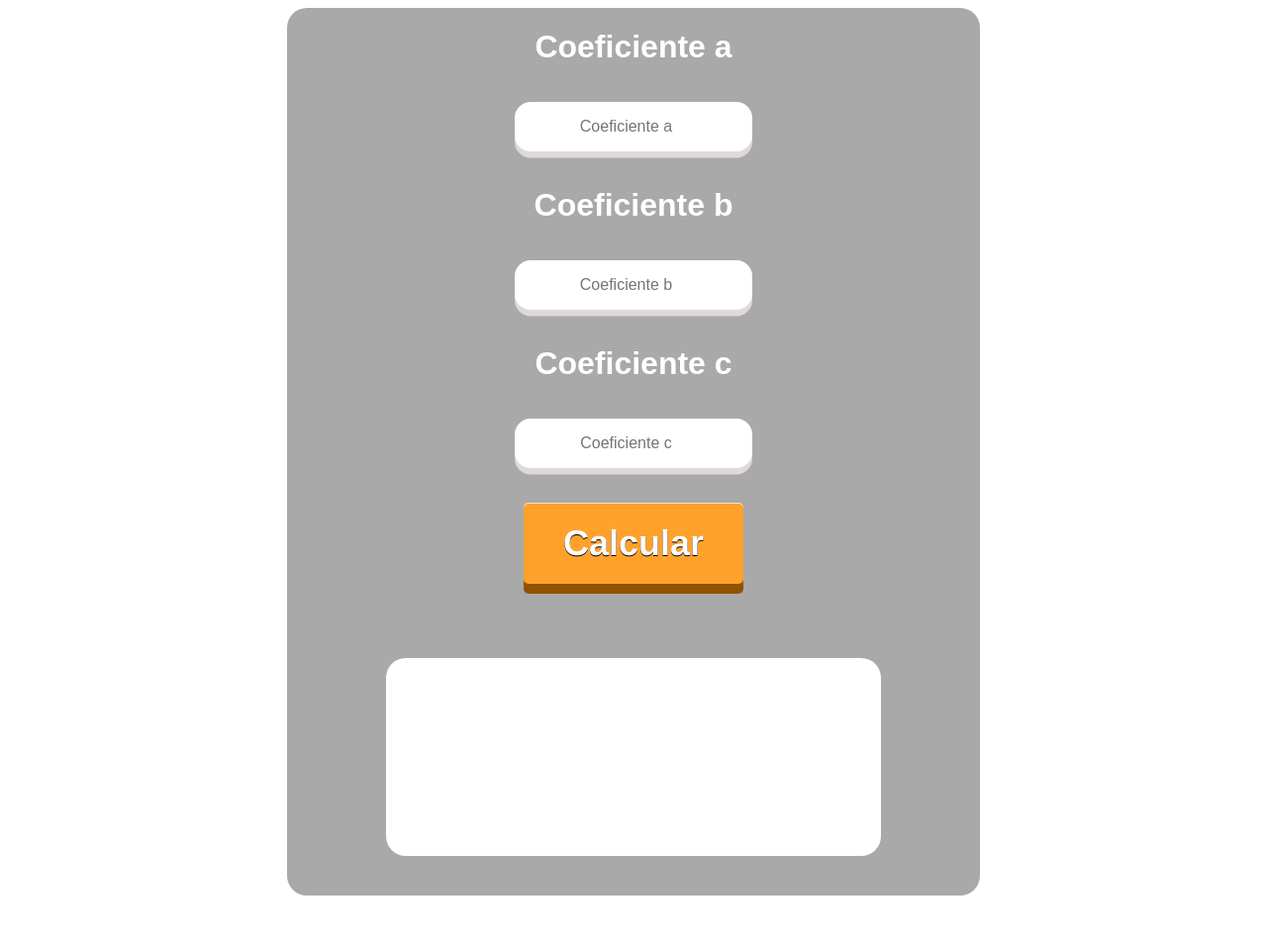
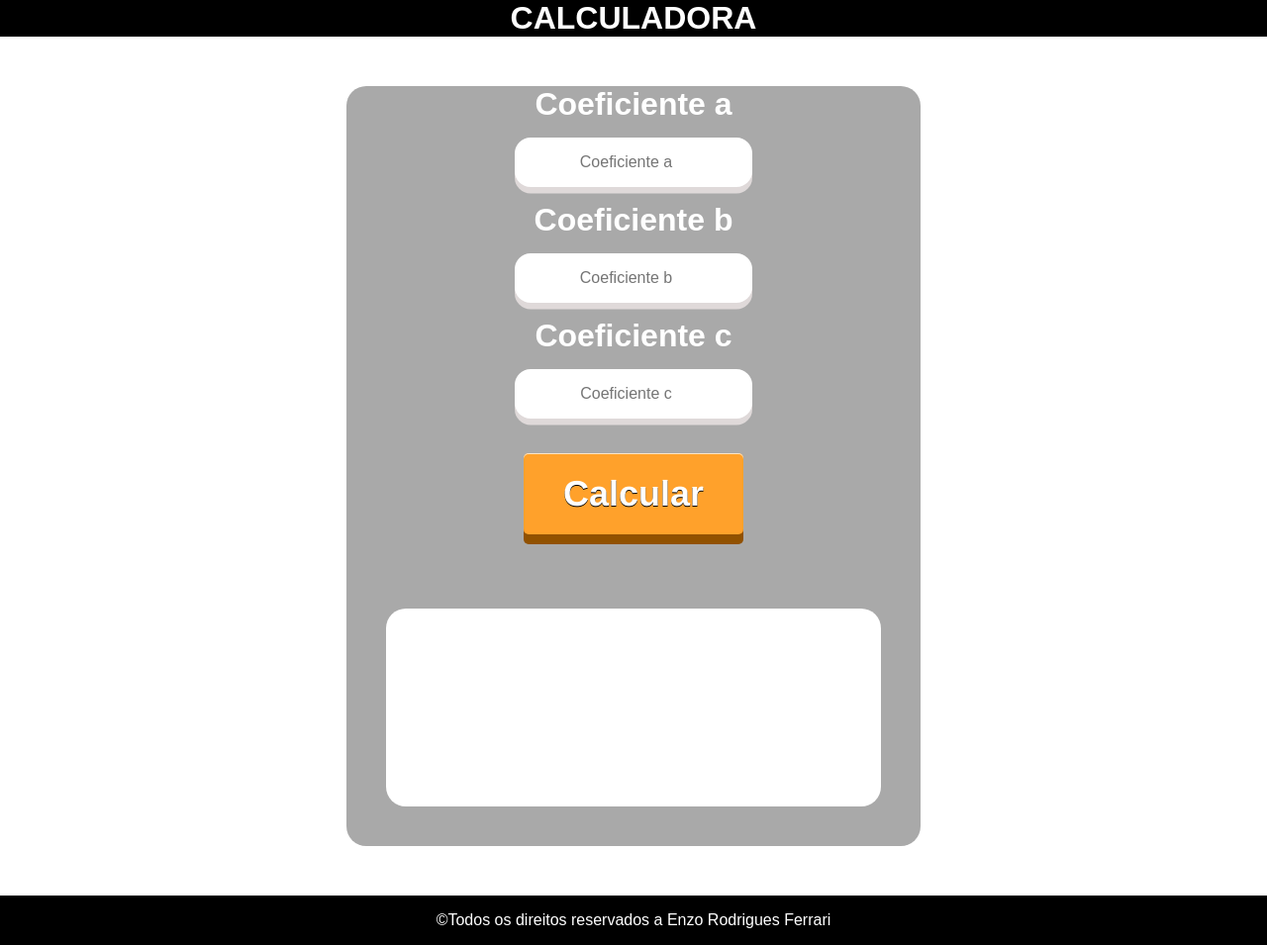
Before and after one commit to FerrariEnzo-Hp/javascript, a plain HTML site: page testes/calculadora-de-raizes/index.html in a window 1280 px wide. Shown: the whole page at 99% size. Before the commit the page ends 913 px from the top, so only its background shows below. Drawn offline with Linux system fonts and the light colour scheme.

Commit message:
funcional 1.1
header and footer

```diff
--- a/testes/calculadora-de-raizes/index.html
+++ b/testes/calculadora-de-raizes/index.html
@@ -8,6 +8,9 @@
     <link rel="stylesheet" href="button-input.css">
 </head>
 <body>
+    <header>
+        <h1>CALCULADORA</h1>
+    </header>
     <main class="container">
         <h1>Coeficiente a</h1>
         <div class="input-wrapper">
@@ -32,6 +35,9 @@
 
         <div id="res"></div>
     </main>
+    <footer>
+        <p>&copy;Todos os direitos reservados a Enzo Rodrigues Ferrari</p>
+    </footer>
     <script src="script.js"></script>
 </body>
 </html>
--- a/testes/calculadora-de-raizes/style.css
+++ b/testes/calculadora-de-raizes/style.css
@@ -1,13 +1,45 @@
+*{
+    margin: 0;
+    padding: 0;
+}
+
 body {
     font: normal 1em Arial;
+    padding: 0px;
+    margin: 0px;
+    display: flex;
+    flex-direction: column;
+    min-height: 100vh;
+}
+
+header {
+    color: white;
+    background-color: black;
+    text-align: center;
+    margin-top: 0px;
+    display: block;
+    margin-bottom: 50px;
+}
+footer {
+    min-height: 50px;
+    color: white;
+    background-color: black;
+    text-align: center;
+    line-height: 50px;
+    margin: 0px;
+    margin-top: auto;
+    margin-top: 50px;
 }
 
 main {
+    flex: 1;
+    display: flex;
+    flex-direction: column;
+    justify-content: center;
     max-width: 700px;
     min-height: 700px;
     background-color: darkgray;
     border-radius: 20px;
-    margin-top: 400px;
     margin: auto;
     color: white;
 }
```
